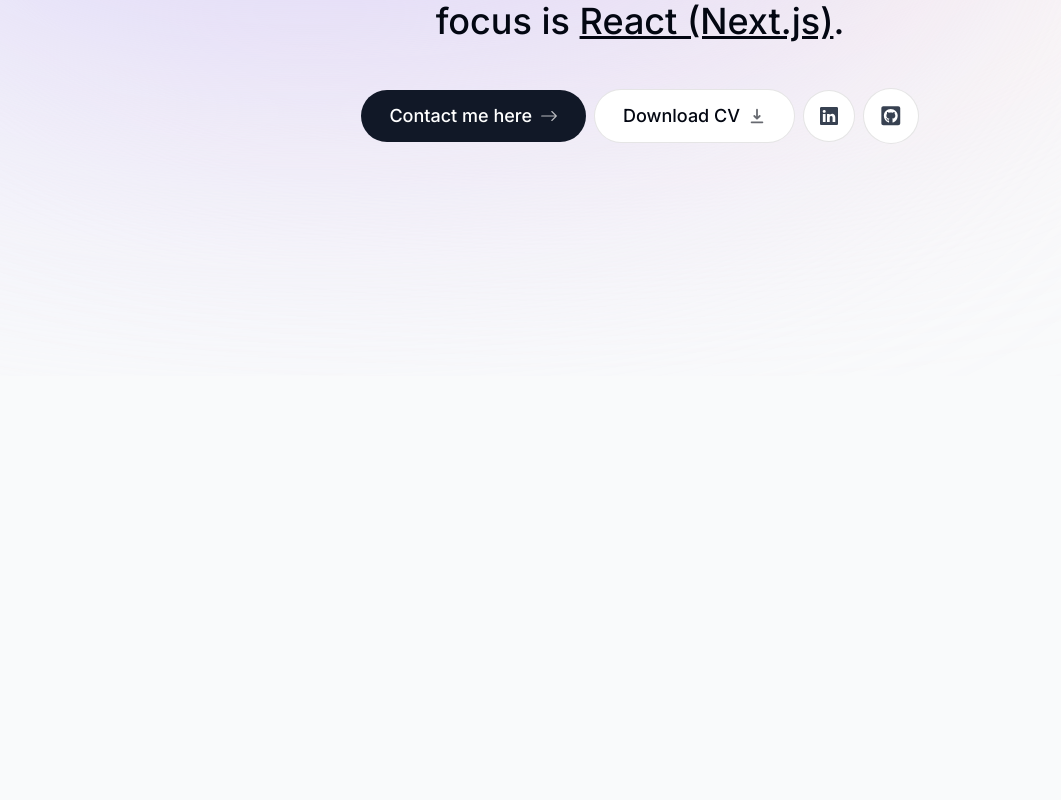
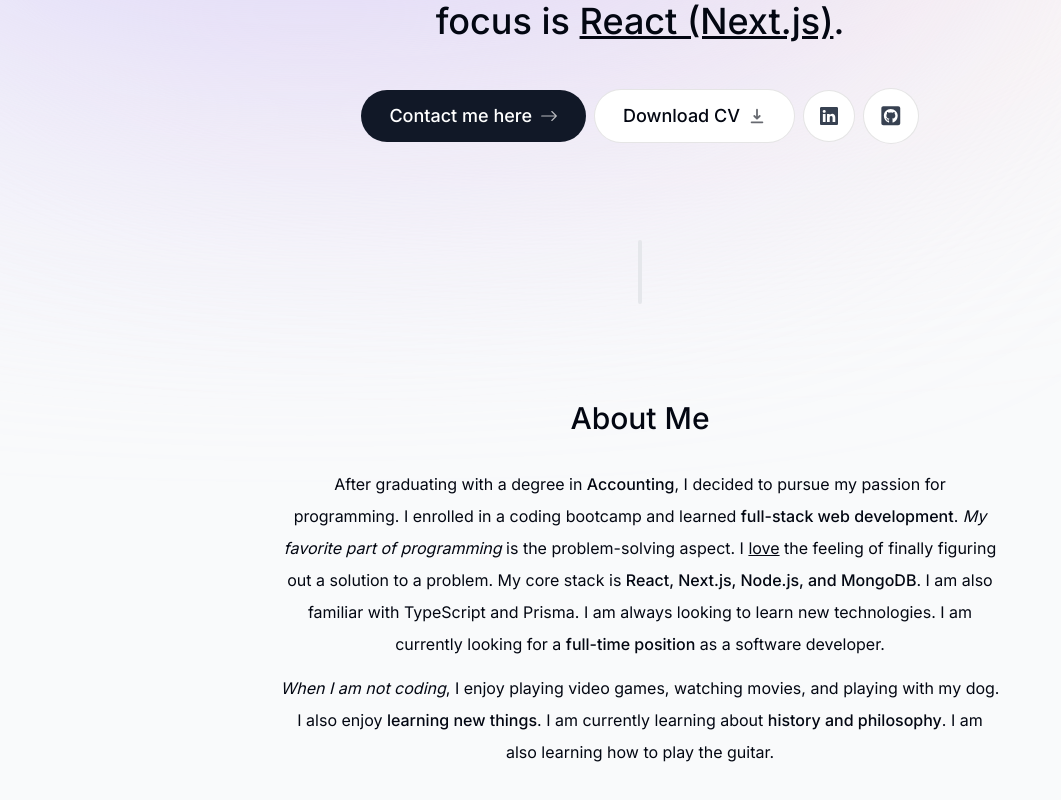
Before and after one commit to 1234KHALID/my-portfolio-app, a Next.js app: page / in a window 1280 px wide. Shown: the part 424-1224 px from the top of the page, without its empty margins (0-1061 px from the left). Before the commit the page ends 800 px from the top, so only its background shows below. Built offline with nearby package versions, Linux system fonts and the light colour scheme.

Commit message:
add about section component

```diff
--- a/app/page.tsx
+++ b/app/page.tsx
@@ -1,10 +1,14 @@
 import React from "react";
 import Intro from "@/components/intro";
+import SectionDivider from "@/components/section-divider";
+import About from "@/components/about";
 
 const Home = () => {
   return (
     <main className="flex flex-col items-center px-4">
       <Intro />
+      <SectionDivider />
+      <About />
     </main>
   );
 };
--- /dev/null
+++ b/components/about.tsx
@@ -0,0 +1,49 @@
+"use client";
+
+import React from "react";
+import SectionHeading from "./section-heading";
+import { motion } from "framer-motion";
+import { useSectionInView } from "@/lib/hooks";
+
+export default function About() {
+  const { ref } = useSectionInView("About");
+
+  return (
+    <motion.section
+      ref={ref}
+      className="mb-28 max-w-[45rem] text-center leading-8 sm:mb-40 scroll-mt-28"
+      initial={{ opacity: 0, y: 100 }}
+      animate={{ opacity: 1, y: 0 }}
+      transition={{ delay: 0.175 }}
+      id="about"
+    >
+      <SectionHeading>About me</SectionHeading>
+      <p className="mb-3">
+        After graduating with a degree in{" "}
+        <span className="font-medium">Accounting</span>, I decided to pursue my
+        passion for programming. I enrolled in a coding bootcamp and learned{" "}
+        <span className="font-medium">full-stack web development</span>.{" "}
+        <span className="italic">My favorite part of programming</span> is the
+        problem-solving aspect. I <span className="underline">love</span> the
+        feeling of finally figuring out a solution to a problem. My core stack
+        is{" "}
+        <span className="font-medium">
+          React, Next.js, Node.js, and MongoDB
+        </span>
+        . I am also familiar with TypeScript and Prisma. I am always looking to
+        learn new technologies. I am currently looking for a{" "}
+        <span className="font-medium">full-time position</span> as a software
+        developer.
+      </p>
+
+      <p>
+        <span className="italic">When I am not coding</span>, I enjoy playing
+        video games, watching movies, and playing with my dog. I also enjoy{" "}
+        <span className="font-medium">learning new things</span>. I am currently
+        learning about{" "}
+        <span className="font-medium">history and philosophy</span>. I am also
+        learning how to play the guitar.
+      </p>
+    </motion.section>
+  );
+}
--- /dev/null
+++ b/components/section-divider.tsx
@@ -0,0 +1,14 @@
+"use client";
+import { motion } from "framer-motion";
+function SectionDivider() {
+  return (
+    <motion.div
+      className="bg-gray-200 my-24 h-16 w-1 rounded-full hidden sm:block dark:bg-opacity-20"
+      initial={{ opacity: 0, y: 100 }}
+      animate={{ opacity: 1, y: 0 }}
+      transition={{ delay: 0.125 }}
+    ></motion.div>
+  );
+}
+
+export default SectionDivider;
--- /dev/null
+++ b/components/section-heading.tsx
@@ -0,0 +1,13 @@
+import React from "react";
+type SectionHeadingProps = {
+  children: React.ReactNode;
+};
+function SectionHeading({ children }: SectionHeadingProps) {
+  return (
+    <h2 className="text-3xl font-medium capitalize mb-8 text-center">
+      {children}
+    </h2>
+  );
+}
+
+export default SectionHeading;
--- a/lib/hooks.ts
+++ b/lib/hooks.ts
@@ -1,4 +1,3 @@
-"use client";
 import { useActiveSectionContext } from "@/context/active-section-context";
 import { useEffect } from "react";
 import { useInView } from "react-intersection-observer";
```
